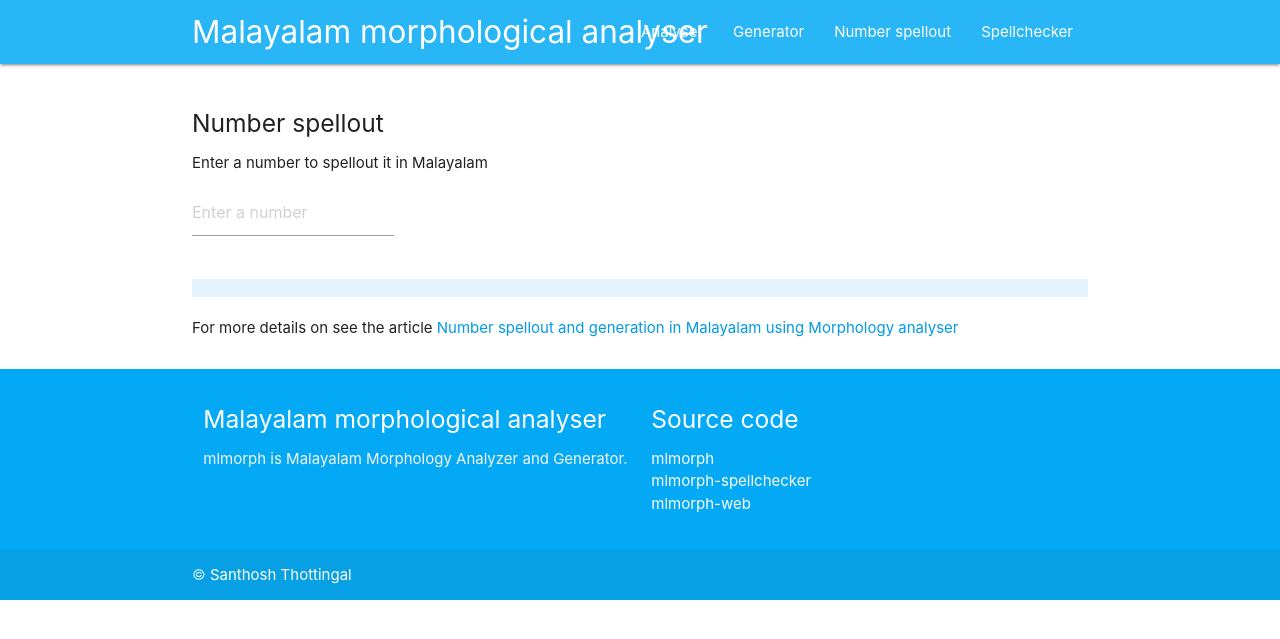
After one commit to smc/mlmorph-web, a Flask app: page /number in a window 1280 px wide. The commit adds this page. Shown: the top 639 px of the page. Run offline with Flask 2, Linux system fonts and the light colour scheme.

Commit message:
Add number spellout interface

```diff
--- a/mlmorphweb.py
+++ b/mlmorphweb.py
@@ -22,6 +22,9 @@ def index():
 def spellchecker():
     return render_template('spellcheck.html',)
 
+@app.route("/number")
+def number():
+    return render_template('number.html',)
 
 @app.route("/api/analyse", methods=['GET', 'POST'])
 def do_analyse():
--- /dev/null
+++ b/static/number.css
@@ -0,0 +1,16 @@
+#result {
+    padding: 0.5em;
+    font-size: 1.2em;
+    color: #333;
+    background-color: #e3f2fd;
+}
+
+#analysis {
+    padding: 0.5em;
+    font-size: 1em;
+    color: #999;
+}
+
+#num {
+    width: 20ch;
+}
--- /dev/null
+++ b/static/number.js
@@ -0,0 +1,63 @@
+const onesStr = [
+    'പൂജ്യം',
+    'ഒന്ന്',
+    'രണ്ട്',
+    'മൂന്ന്',
+    'നാല്',
+    'അഞ്ച്',
+    'ആറ്',
+    'ഏഴ്',
+    'എട്ട്',
+    'ഒമ്പത്'
+];
+
+function positionValues(value) {
+    let result = '';
+    let crores = value > 10000000 ? parseInt(value / 10000000) : 0;
+    let lakhs = parseInt((value % 10000000) / 100000);
+    let thousands = parseInt((value % 100000) / 1000);
+    let hundreds = parseInt((value % 1000) / 100);
+    let tens = parseInt((value % 100) / 10);
+    let ones = parseInt((value % 10) / 1);
+    result =
+        (crores > 0 ? positionValues(crores) + '<crores>' : '') +
+        (lakhs > 0 ? positionValues(lakhs) + '<lakhs>' : '') +
+        (thousands > 0 ? positionValues(thousands) + '<thousands>' : '') +
+        (hundreds > 0 ? positionValues(hundreds) + '<hundreds>' : '') +
+        (tens > 0 ? positionValues(tens) + '<tens>' : '') +
+        (ones > 0 ? onesStr[ones] + '<ones>' : '') +
+        (value === 0 ? onesStr[ones] + '<zero>' : '');
+
+    return clean(result);
+}
+
+function spellout(word) {
+    return fetch('/api/generate?word=' + word).then(res => res.json());
+}
+
+function onNumberChange() {
+    let value = document.getElementById('num').value;
+    value = Number(value);
+    numberGen = '';
+    numberGen = positionValues(value) + '<cardinal>';
+    document.getElementById('analysis').innerText = numberGen;
+    return spellout(numberGen).then((data) => {
+        let result = data.result && data.result[0];
+        document.getElementById('result').innerText = result;
+    });
+}
+
+// Some cleanup for better results
+function clean(result) {
+    result = result.replace('<ones><hundreds>', '<hundreds>');
+    result = result.replace('<ones><tens>', '<tens>');
+    result = result.replace('ഒന്ന്<ones><hundredsa>', '<hundreds>');
+    result = result.replace('ഒന്ന്<ones><thousands>', '<thousands>');
+    return result;
+}
+
+window.addEventListener('load', () => {
+    let numElement = document.getElementById('num');
+    numElement.addEventListener('change', onNumberChange);
+    numElement.addEventListener('keyup', onNumberChange);
+});
--- a/templates/layout.html
+++ b/templates/layout.html
@@ -26,12 +26,14 @@
 					<ul class="right hide-on-med-and-down">
 						<li><a href="/#analyser">Analyser</a></li>
 						<li><a href="/#generator">Generator</a></li>
+						<li><a href="/number">Number spellout</a></li>
 						<li><a href="/spellchecker">Spellchecker</a></li>
 					</ul>
 
 					<ul id="nav-mobile" class="sidenav">
 						<li><a href="/#analyser">Analyser</a></li>
 						<li><a href="/#generator">Generator</a></li>
+						<li><a href="/number">Number spellout</a></li>
 						<li><a href="/spellchecker">Spellchecker</a></li>
 					</ul>
 					<a href="#" data-target="nav-mobile" class="sidenav-trigger"><i class="material-icons">menu</i></a>
--- /dev/null
+++ b/templates/number.html
@@ -0,0 +1,24 @@
+{% extends 'layout.html' %}
+{% block scripts %}
+<script src="{{ url_for('static', filename='number.js') }}"></script>
+{% endblock %}
+{% block styles %}
+<link rel=stylesheet type=text/css href="{{ url_for('static', filename='number.css') }}">
+{% endblock %}
+{% block body %}
+{% if error %}
+<p class=error>
+    <strong>Error:</strong> {{ error }}{% endif %}</p>
+<section class='section'>
+    <h5>Number spellout</h5>
+    <p>Enter a number to spellout it in Malayalam</p>
+    <input id="num" type="number" max="1000000000000" placeholder="Enter a number" />
+    <div id="analysis" class="row"></div>
+    <div id="result" class="row"></div>
+
+    <p>For more details on see the article <a href="http://thottingal.in/blog/2017/12/10/number-spellout-and-generation-in-malayalam-using-morphology-analyser/">Number
+            spellout and generation in Malayalam using Morphology analyser</a>
+    </p>
+</section>
+
+{% endblock %}
```
